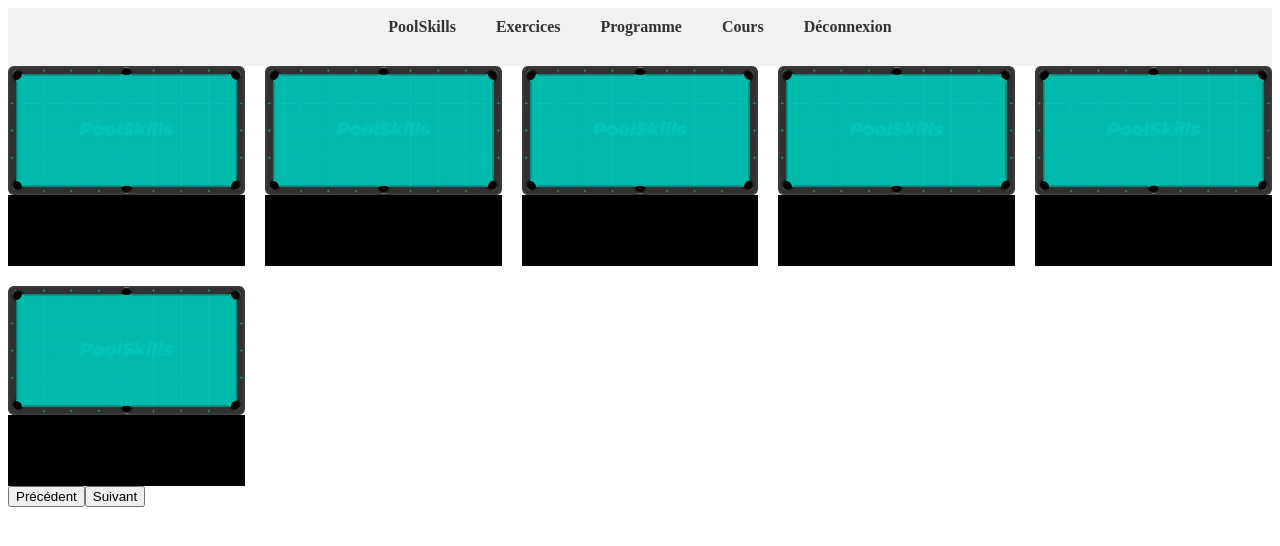
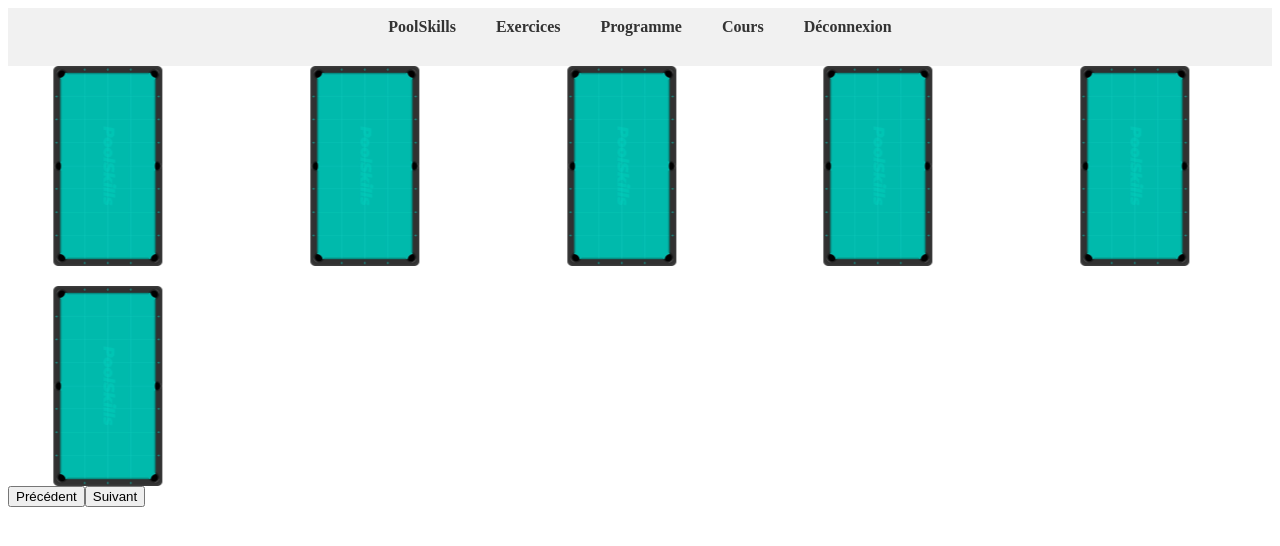
Before and after one commit to FalconFabio/GPE, a React (Vite) app: page /exercises in a window 1280 px wide. Shown: the top 546 px of the page. Built offline with nearby package versions, Linux system fonts and the light colour scheme.

Commit message:
mise en place de la direction des billard

```diff
--- a/src/routes/ExercisesPage/components/square-component/square.component.css
+++ b/src/routes/ExercisesPage/components/square-component/square.component.css
@@ -7,7 +7,8 @@
 }
 
 .square {
-  background-color: black;
+  position: relative;
+  width: 200px;
   height: 200px;
   cursor: pointer;
   transition: transform 0.3s;
@@ -18,7 +19,10 @@
 }
 
 .square-image {
+  position: absolute;
+  top: 50%;
+  left: 50%;
+  transform: translate(-50%, -50%) rotate(90deg);
   width: 100%;
   height: auto;
-  /* Styles pour les images dans les carrés */
 }
```
